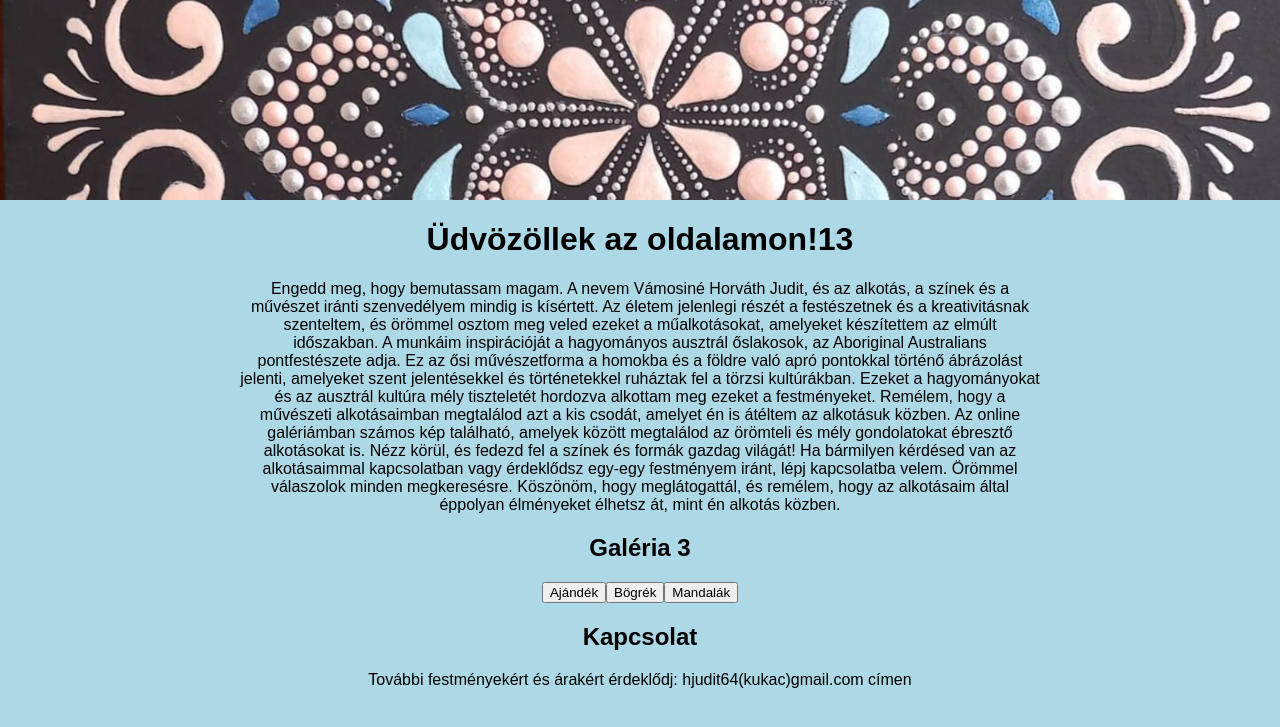
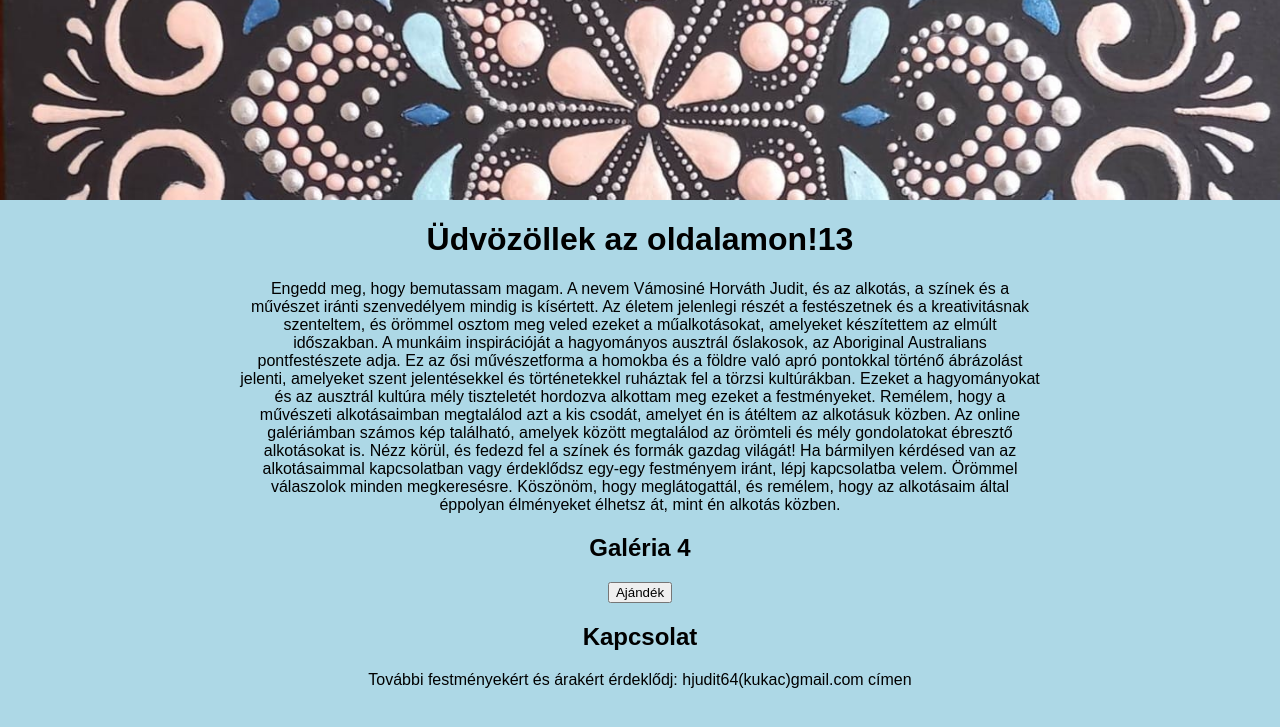
Before and after one commit to balazsvamosi1/balazsvamosi.github.io, a Jekyll site: the page built from index.md, in a window 1280 px wide. Shown: the top 727 px of the page. Built offline with Jekyll 4.4.1, drawn with Linux system fonts in a browser that asks for light colours; some web fonts are replaced; a script that is not in the unit is left out; comment, search, counter and statistics services are not loaded.

Commit message:
Update index.md

```diff
--- a/index.md
+++ b/index.md
@@ -41,18 +41,16 @@ background_image: "{{ site.background_images | sample }}"
 
 <!-- Galéria section -->
 <div class="center-text">
-  <h2>Galéria 3 </h2>
+  <h2>Galéria 4</h2>
   <!-- Add any additional content or description for the gallery here -->
 </div>
 
 <!-- Hidden gallery container -->
 <div id="hidden-gallery" style="display: none;"></div>
 
-<!-- Buttons to trigger the galleries -->
+<!-- Button to trigger the gallery -->
 <div class="center-buttons">
-  <button id="gallery-button-ajandek" onclick="showGallery('ajandek')">Ajándék</button>
-  <button id="gallery-button-bogrek" onclick="showGallery('bogrek')">Bögrék</button>
-  <button id="gallery-button-mandalak" onclick="showGallery('mandalak')">Mandalák</button>
+  <button onclick="showGallery('ajandek')">Ajándék</button>
 </div>
 
 <!-- Kapcsolat section -->
```
Also changed, not shown: other parts of index.md (+4 -3 lines).
